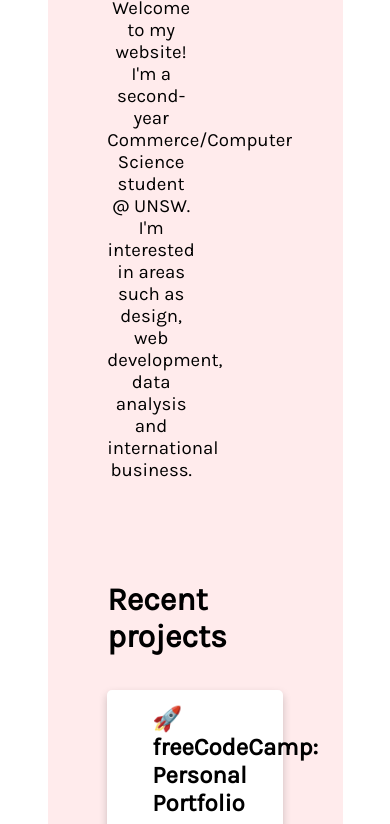
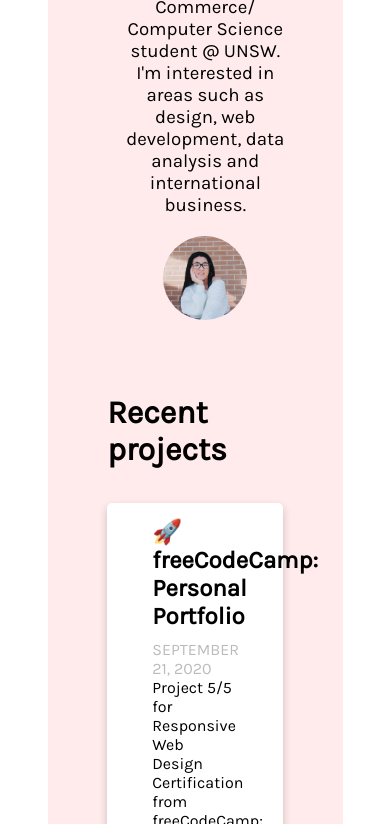
Before and after one commit to eliciaauduong/blog, a Gatsby site: page / in a window 390 px wide. Shown: the part 330-1154 px from the top of the page. Built offline with nearby package versions, Linux system fonts and the light colour scheme; Gatsby itself is replaced by a stand-in of ours.

Commit message:
v1.1 update home page css

```diff
--- a/src/components/layout.js
+++ b/src/components/layout.js
@@ -1,5 +1,5 @@
 import React from "react"
-import { Link } from "gatsby"
+// import { Link } from "gatsby"
 import "../styles/navbar.css"
 
 // const ListLink = props => (
@@ -11,6 +11,9 @@ import "../styles/navbar.css"
 export default function Layout({ children }) {
   return (
     <div>
+      <head>
+        <title>Elicia Au Duong</title>
+      </head>
       {/* <header>
         <ul style={{ listStyle: `none`, textAlign: `center` }}>
           <ListLink to="/">Home</ListLink>
--- a/src/pages/index.js
+++ b/src/pages/index.js
@@ -22,7 +22,7 @@ export default function Home() {
             Hi, I'm Elicia!
           </h1>
           <p class="about">
-            Welcome to my website! I'm a second-year Commerce/Computer Science
+            Welcome to my website! I'm a second-year Commerce/ Computer Science
             student @ UNSW. I'm interested in areas such as design, web
             development, data analysis and international business.
           </p>
--- a/src/styles/global.css
+++ b/src/styles/global.css
@@ -47,12 +47,12 @@ footer {
 
 #header-left {
   text-align: center;
-  padding: 50px;
+  padding: 5vh 20px;
 }
 
 #header-right {
   text-align: center;
-  padding-top: 10%;
+  padding: 5vh 0;
 }
 
 #projects {
@@ -90,25 +90,29 @@ footer {
   font-size: 24pt;
   color: #ff9a9e;
   margin: 0 10px;
-  transition: ease 1s;
+  transition: ease 0.5s;
 }
 
 .social-link:hover {
-  color: #ffffff;
+  color: #d6d5f4;
 }
 
-@media only screen and (max-width: 900px) {
+@media only screen and (max-width: 1200px) {
   #header {
-    display: grid;
-    grid-template-columns: 50% 50%;
+    display: block;
+    padding: 20px;
+  }
+  #header-left,
+  #header-right {
+    padding: 0;
+    margin: 0;
   }
 
   #header-left {
-    text-align: center;
-    padding: 50px 0;
+    padding-bottom: 20px;
   }
-
   #header-right {
-    padding-top: 50%;
+    width: 60%;
+    margin: 0 auto;
   }
 }
```
